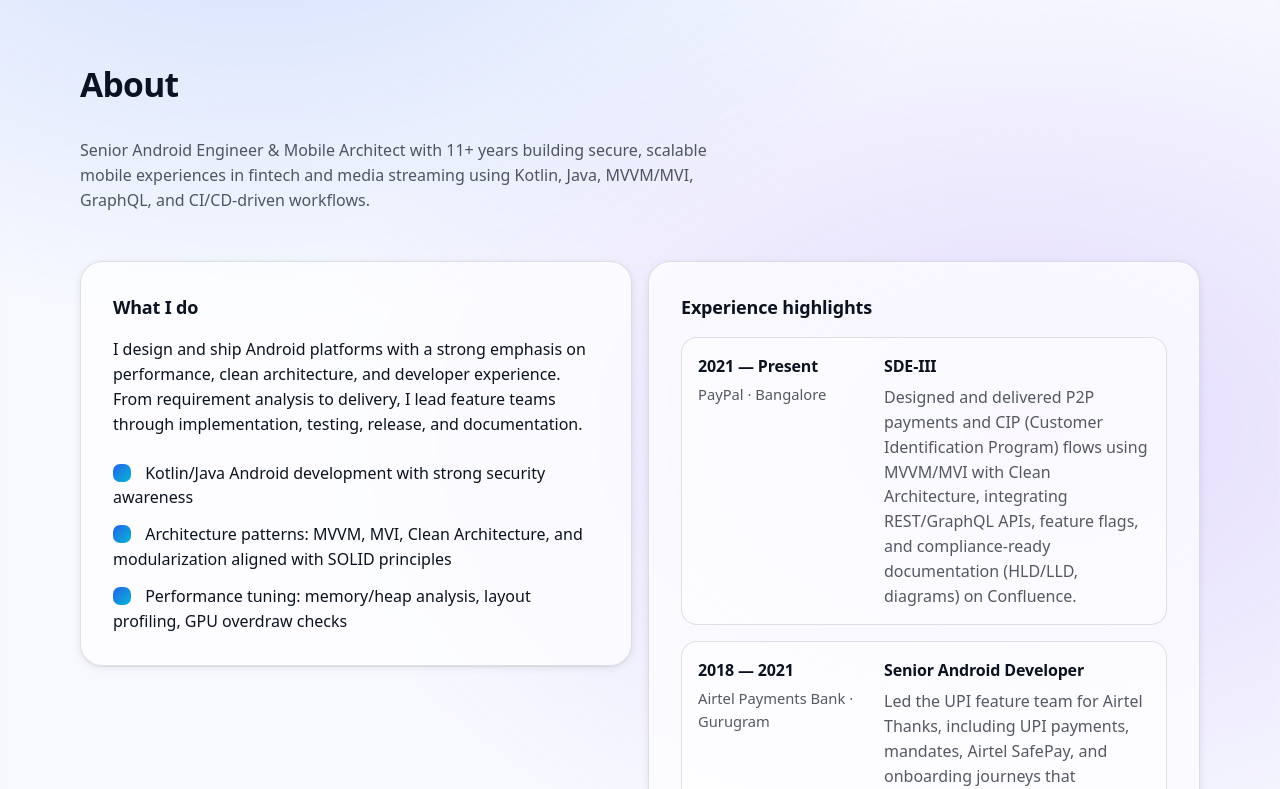
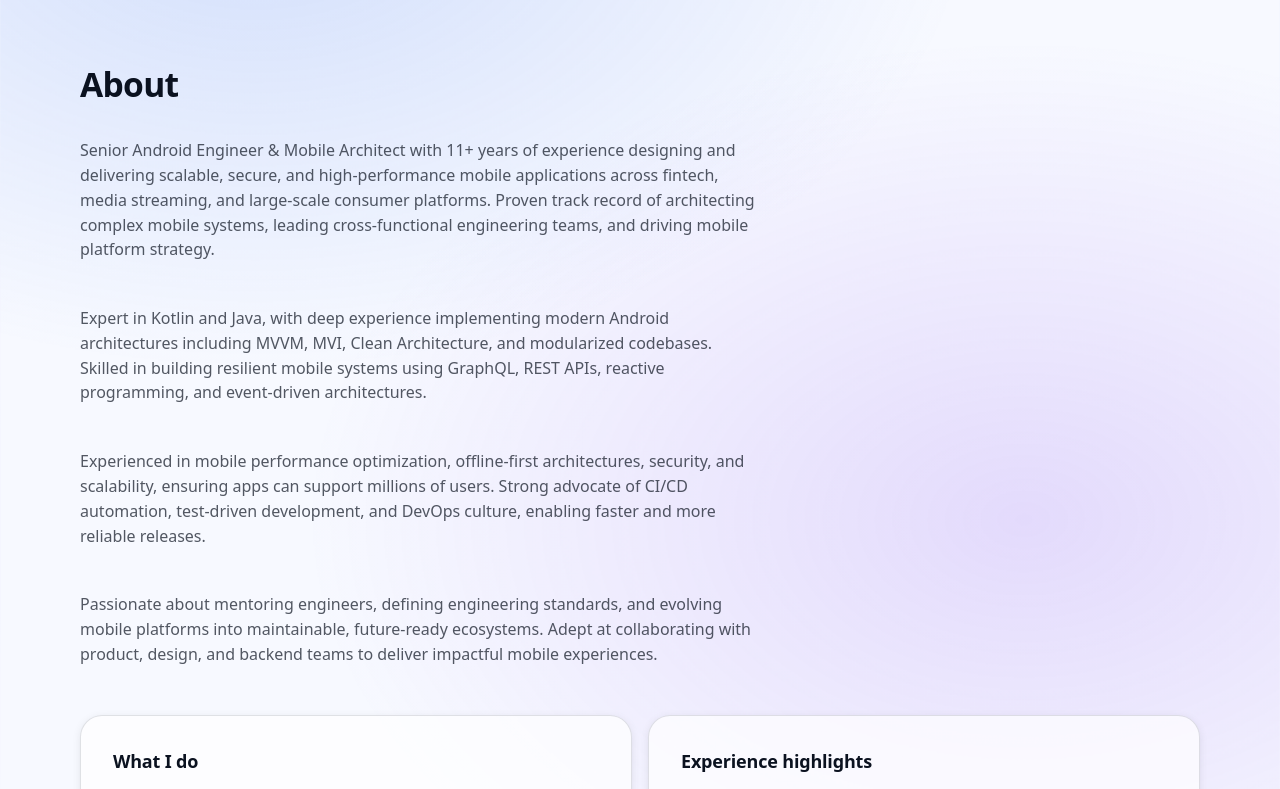
Before and after one commit to tiger1990/Developer-Portfolio, a plain HTML site: page index.html in a window 1280 px wide. Shown: the part 740-1529 px from the top of the page. Drawn offline with Linux system fonts and the light colour scheme.

Commit message:
navigation bullet links spacing issue fixxed and about is elaborated

```diff
--- a/css/styles.css
+++ b/css/styles.css
@@ -267,6 +267,7 @@ textarea {
   gap: var(--space-4);
   padding: 0;
   margin: 0;
+  list-style: none;
 }
 
 .nav__link {
--- a/index.html
+++ b/index.html
@@ -159,9 +159,28 @@
           <div class="section__head reveal">
             <h2 class="h2">About</h2>
             <p class="muted">
-              Senior Android Engineer & Mobile Architect with 11+ years building secure, scalable
-              mobile experiences in fintech and media streaming using Kotlin, Java, MVVM/MVI, GraphQL,
-              and CI/CD-driven workflows.
+              Senior Android Engineer & Mobile Architect with 11+ years of experience designing and
+              delivering scalable, secure, and high-performance mobile applications across fintech,
+              media streaming, and large-scale consumer platforms. Proven track record of architecting
+              complex mobile systems, leading cross-functional engineering teams, and driving mobile
+              platform strategy.
+            </p>
+            <p class="muted">
+              Expert in Kotlin and Java, with deep experience implementing modern Android architectures
+              including MVVM, MVI, Clean Architecture, and modularized codebases. Skilled in building
+              resilient mobile systems using GraphQL, REST APIs, reactive programming, and
+              event-driven architectures.
+            </p>
+            <p class="muted">
+              Experienced in mobile performance optimization, offline-first architectures, security,
+              and scalability, ensuring apps can support millions of users. Strong advocate of CI/CD
+              automation, test-driven development, and DevOps culture, enabling faster and more
+              reliable releases.
+            </p>
+            <p class="muted">
+              Passionate about mentoring engineers, defining engineering standards, and evolving mobile
+              platforms into maintainable, future-ready ecosystems. Adept at collaborating with
+              product, design, and backend teams to deliver impactful mobile experiences.
             </p>
           </div>
 
```
